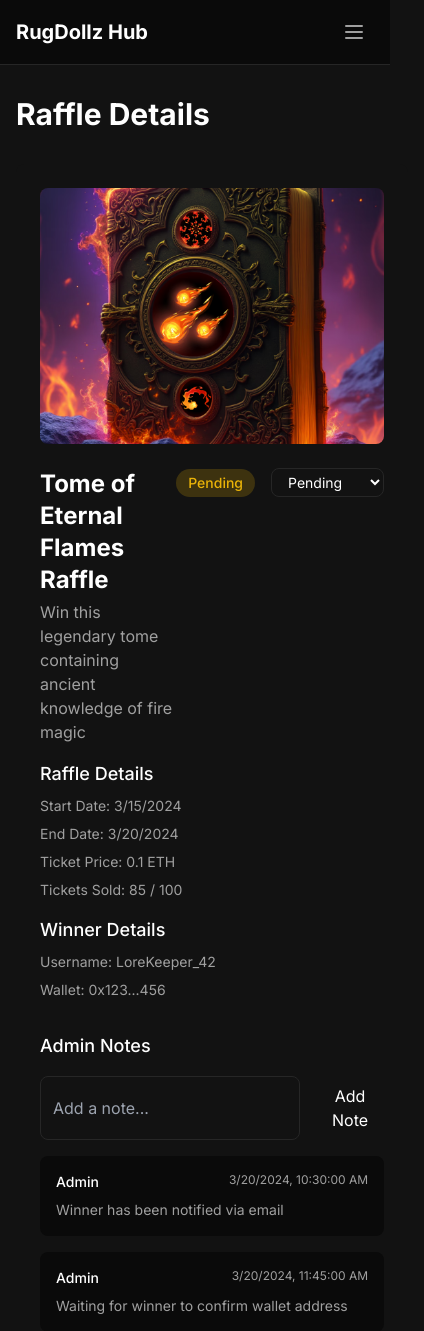
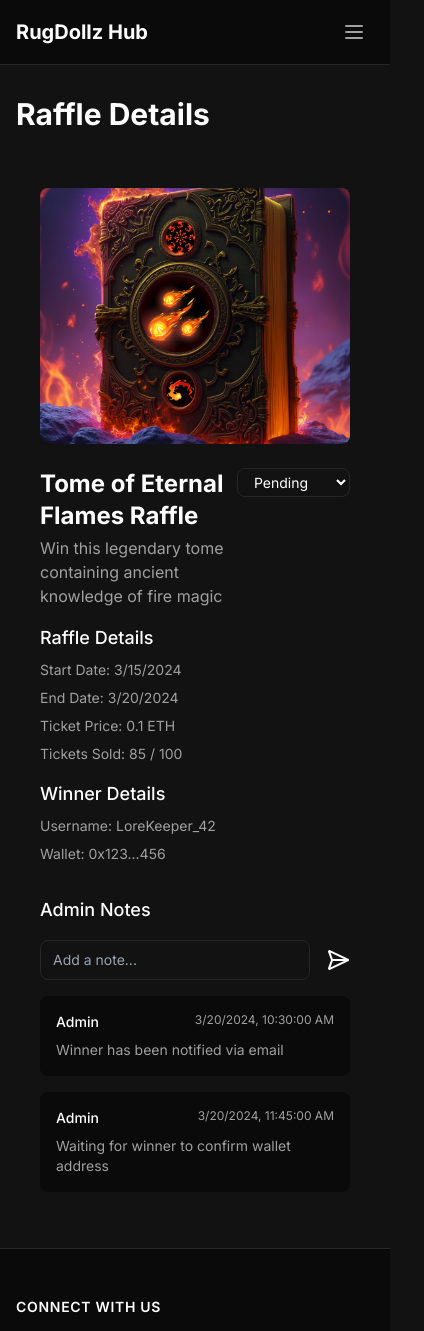
Before and after one commit to LatinGeek/rugdollz-central-hub, a Next.js app: page /raffle-details/1 in a window 390 px wide. Shown: the top 1331 px of the page, 424 px wide, since content can reach past the window. Built offline with nearby package versions, Linux system fonts and the light colour scheme.

Commit message:
[FEATURE] [RaffleDetails] Mobile layout improvements

```diff
--- a/app/components/admin/RaffleDetails.tsx
+++ b/app/components/admin/RaffleDetails.tsx
@@ -1,6 +1,7 @@
 'use client'
 
 import Image from 'next/image'
+import { SendHorizonal } from 'lucide-react'
 
 interface NFT {
   id: string
@@ -52,18 +53,7 @@ export function RaffleDetails({
   onNoteChange,
   onAddNote
 }: RaffleDetailsProps) {
-  const getStatusColor = (status: string) => {
-    switch (status) {
-      case 'pending':
-        return 'bg-yellow-500/20 text-yellow-500'
-      case 'delivered':
-        return 'bg-green-500/20 text-green-500'
-      case 'cancelled':
-        return 'bg-red-500/20 text-red-500'
-      default:
-        return 'bg-gray-500/20 text-gray-500'
-    }
-  }
+
 
   return (
     <div className="space-y-8">
@@ -91,9 +81,6 @@ export function RaffleDetails({
               </p>
             </div>
             <div className="flex items-center gap-4">
-              <div className={`px-3 py-1 rounded-full text-sm font-medium ${getStatusColor(raffle.status)}`}>
-                {raffle.status.charAt(0).toUpperCase() + raffle.status.slice(1)}
-              </div>
               <select
                 value={raffle.status}
                 onChange={(e) => onStatusChange(e.target.value as 'pending' | 'delivered' | 'cancelled')}
@@ -139,13 +126,13 @@ export function RaffleDetails({
             value={newNote}
             onChange={(e) => onNoteChange(e.target.value)}
             placeholder="Add a note..."
-            className="flex-1 bg-[rgb(var(--bg-dark))] text-[rgb(var(--text-primary))] border border-[rgb(var(--border-dark))] rounded-lg px-3 py-2"
+            className="w-full sm:w-1/2 flex-1 sm:flex-none text-sm bg-[rgb(var(--bg-dark))] text-[rgb(var(--text-primary))] border border-[rgb(var(--border-dark))] rounded-lg px-3 py-2"
           />
           <button
             onClick={onAddNote}
-            className="px-4 py-2 bg-[rgb(var(--accent))] text-white rounded-lg hover:bg-[rgb(var(--accent-dark))]"
+            className="px-0 py-2 text-4xl bg-[rgb(var(--accent))] text-white rounded-lg hover:bg-[rgb(var(--accent-dark))]"
           >
-            Add Note
+            <SendHorizonal></SendHorizonal>
           </button>
         </div>
 
```
